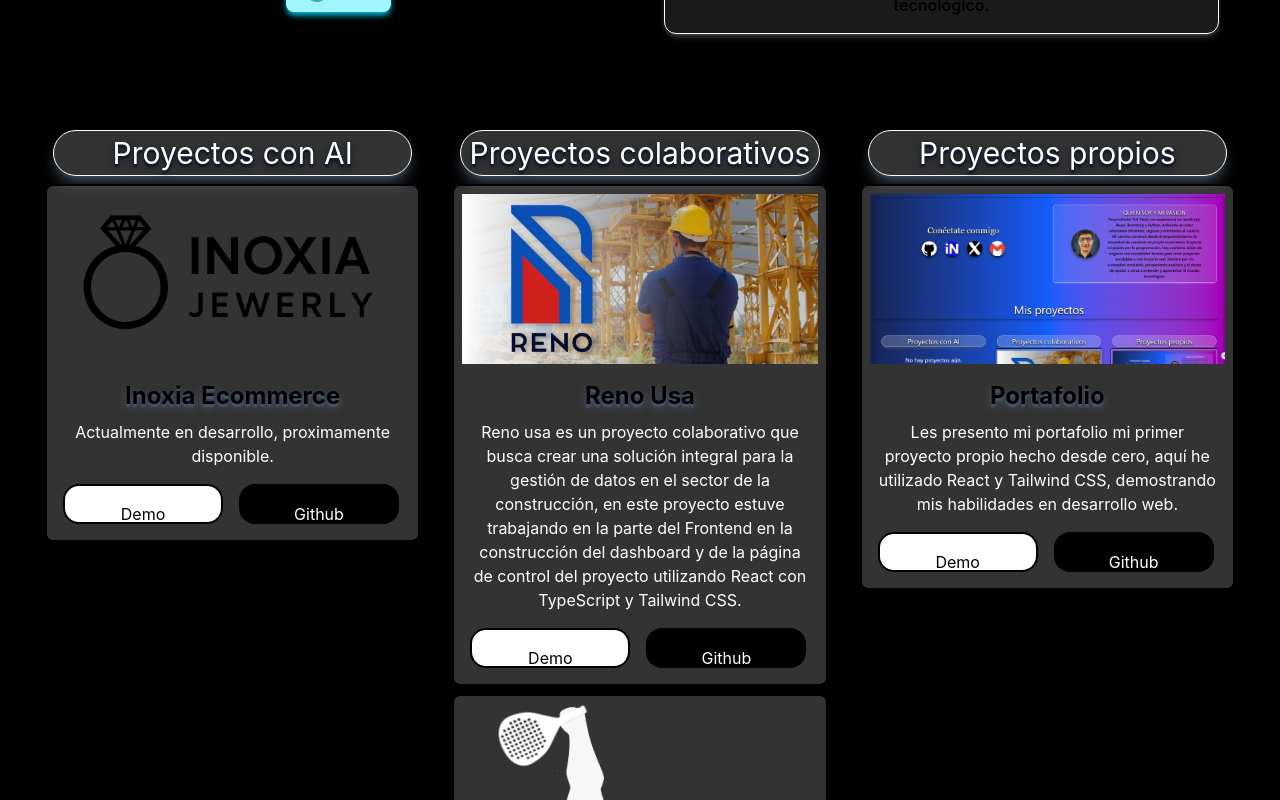
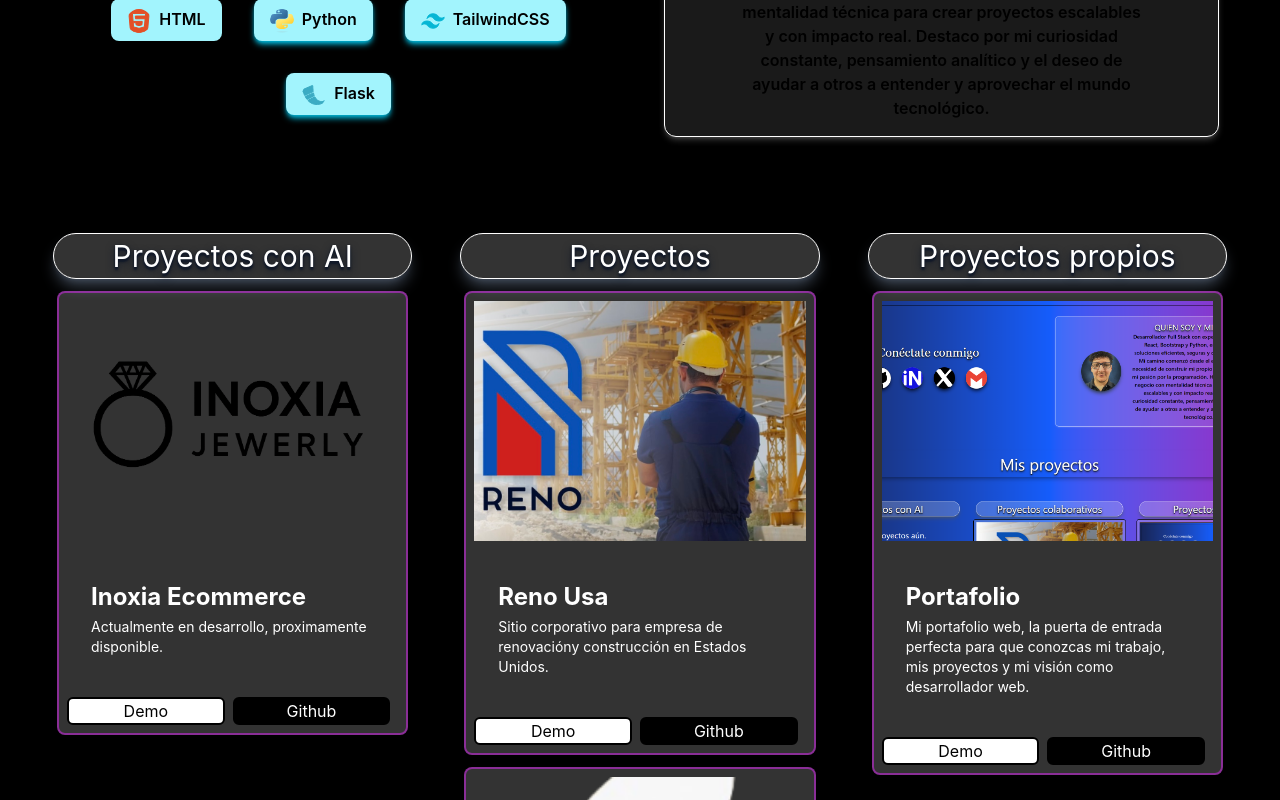
Before and after one commit to Contredu/portafolio-carlos, a React (Vite) app: page / in a window 1280 px wide. Shown: the part 1120-1920 px from the top of the page. Built offline with nearby package versions, Linux system fonts and the light colour scheme.

Commit message:
imagen header cambiada y card modificado

```diff
--- a/src/App.jsx
+++ b/src/App.jsx
@@ -28,7 +28,7 @@ function App() {
       url: "https://github.com/IgrowkerTraining/i006-reno-usa-fullstack",
       urlDemo: "",
       imagen: "./Reno.png",
-      description: "Reno usa es un proyecto colaborativo que busca crear una solución integral para la gestión de datos en el sector de la construcción, en este proyecto estuve trabajando en la parte del Frontend en la construcción del dashboard y de la página de control del proyecto utilizando React con TypeScript y Tailwind CSS."
+      description: "Sitio corporativo para empresa de renovacióny construcción en Estados Unidos."
     },
 
     {
@@ -37,7 +37,7 @@ function App() {
       url: "https://github.com/4GeeksAcademy/fs_pt_115-ProyectoFinal-Padel",
       urlDemo: "",
       imagen: "./padel.png",
-      description: "Proyecto en el que teniamos que demostrar nuestras habilidades con lo aprendido durante el curso, en este proyecto trabaje en la base del backend desarrollando bases de datos y endpoints trabajando con Python MySQL, y en la parte del Frontend desarrollando vista necesaria para la interfaz de usuario trabajando con React y bootstrap."
+      description: "Plataforma deportiva para reservas de pistas y gestión de torneos de pádel."
     }
 
   ]
@@ -49,7 +49,7 @@ function App() {
       url: "https://github.com/Contredu/portafolio-carlos",
       urlDemo: "https://portafolio-carlos-livid.vercel.app/",
       imagen: "./portafolio.png",
-      description: "Les presento mi portafolio mi primer proyecto propio hecho desde cero, aquí he utilizado React y Tailwind CSS, demostrando mis habilidades en desarrollo web."
+      description: "Mi portafolio web, la puerta de entrada perfecta para que conozcas mi trabajo, mis proyectos y mi visión como desarrollador web."
     }
   ]
 
@@ -118,7 +118,7 @@ function App() {
 
             {/* collaborative projects */}
             <div className="m-2">
-              <h2 className="flex justify-center text-3xl border border-white rounded-4xl m-2 p-1 shadow-lg shadow-gray-600/80 bg-white/20 text-shadow-lg text-shadow-gray-900">Proyectos colaborativos</h2>
+              <h2 className="flex justify-center text-3xl border border-white rounded-4xl m-2 p-1 shadow-lg shadow-gray-600/80 bg-white/20 text-shadow-lg text-shadow-gray-900">Proyectos</h2>
 
               {CollaborativeProjects.length === 0 ? (
                 <h1 className="text-2xl my-10">No hay proyectos aún.</h1>
--- a/src/components/Common/Card.jsx
+++ b/src/components/Common/Card.jsx
@@ -2,19 +2,20 @@ export const CardDetails = ({ project }) => {
 
     return (
         <>
-            <div className="my-2 bg-white/20 border-2 border-black rounded-lg">
-
-                    <img src={project.imagen} className="aspect-2/1 object-cover p-2" />
-
-                <div className="flex flex-col my-2">
-                    <h3 className="text-2xl mb-2 text-black font-bold text-shadow-lg text-shadow-gray-600">{project.name}</h3>
-                    <p className="px-4">{project.description}</p>
+            <div className="grid-cols-1 bg-white/20 border-2 border-fuchsia-500/50 rounded-lg m-3">
+                <div className="h-64 w-full relative overflow-hidden">
+                    <img src={project.imagen} className="p-2 w-full h-full object-cover group-hover:scale-110 transition-transform duration-500" />
+                    <div className="absolute inset-0"></div>
                 </div>
-                <div className="flex flex-row justify-items-center  m-4">
-                    <a className="w-40 h-10 p-4 border-2 me-4 border-black rounded-2xl bg-white text-black hover:bg-gray-600 transition duration-150 hover:scale-105" href={project.urlDemo} target="_blank" rel="noopener noreferrer">
+                <div className="flex flex-col flex-1 relative p-8 text-left">
+                    <h3 className="text-2xl mb-1 font-bold">{project.name}</h3>
+                    <p className="text-sm">{project.description}</p>
+                </div>
+                <div className="flex flex-1 relative p-2">
+                    <a className="h-full w-full me-2 border-2  border-black rounded-md bg-white text-black hover:bg-gray-600 transition duration-150 hover:scale-105" href={project.urlDemo} target="_blank" rel="noopener noreferrer">
                         Demo
                     </a>
-                    <a className="w-40 h-10 p-4 border-2 border-black rounded-2xl bg-black text-white hover:bg-gray-900 transition duration-150 hover:scale-105" href={project.url} target="_blank" rel="noopener noreferrer">
+                    <a className="h-full w-full me-2 border-2 border-black rounded-md bg-black text-white hover:bg-gray-900 transition duration-150 hover:scale-105" href={project.url} target="_blank" rel="noopener noreferrer">
                         Github
                     </a>
                 </div>
--- a/src/components/Common/Header.jsx
+++ b/src/components/Common/Header.jsx
@@ -59,7 +59,7 @@ export const Header = () => {
 
                 {/* Imagen */}
                 <div className="flex justify-items-center">
-                    <img className="mask-y-from-50% mask-radial-[50%_70%] mask-radial-from-80% size-[90%]" src="./public/para nuevo portafolio.webp" alt="foto principal" />
+                    <img className="mask-y-from-50% mask-radial-[50%_70%] mask-radial-from-80% size-[90%]" src="/portafolio.webp" alt="foto principal" />
                 </div>
             </div>
         </>
```
Also changed, not shown: public/portafolio.webp (added), 1 other file (tests, documents, lock files or other folders).
